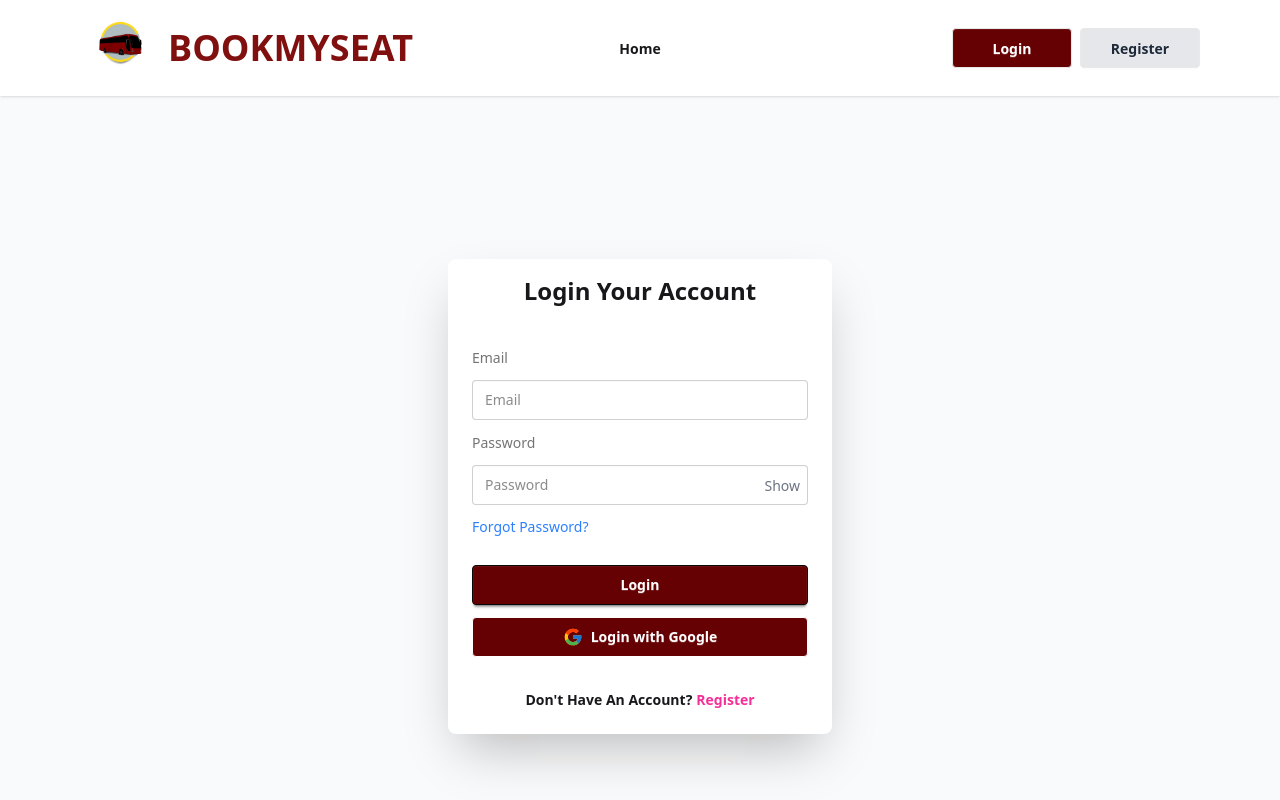
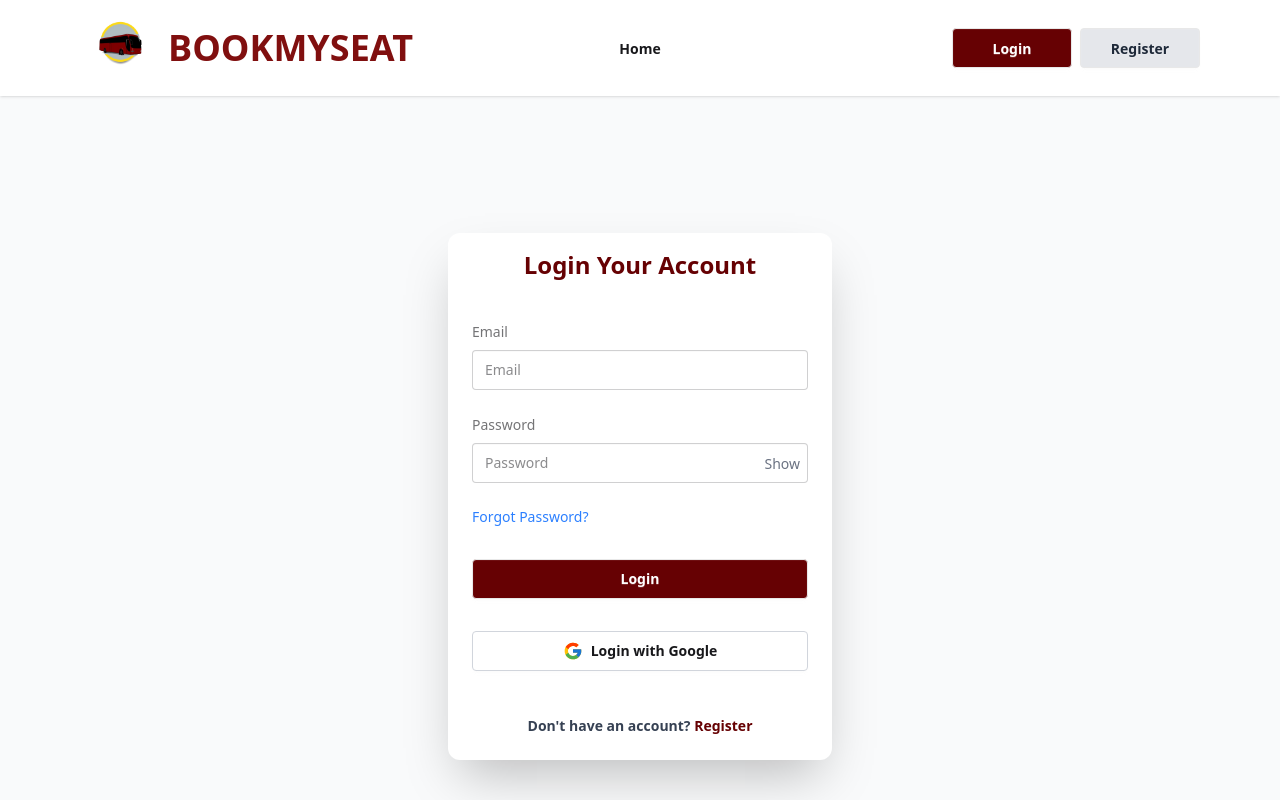
Before and after one commit to shakib-ahmmed/book-my-seat, a React (Vite) app: page /auth/login in a window 1280 px wide. Shown: the top 800 px of the page. Built offline with nearby package versions, Linux system fonts and the light colour scheme; no server answers.

Commit message:
advertisementsection added

```diff
--- a/src/Pages/Login.jsx
+++ b/src/Pages/Login.jsx
@@ -6,53 +6,48 @@ import 'react-toastify/dist/ReactToastify.css';
 import { FcGoogle } from "react-icons/fc";
 
 const Login = () => {
-    const [error, setError] = useState("");
     const [showPassword, setShowPassword] = useState(false);
-    const { loginUser, googleLogin, updateUserProfile, resetPassword } = useContext(AuthContext);
-
+    const { signIn, googleSignIn, updateUser, resetPassword } = useContext(AuthContext);
     const navigate = useNavigate();
     const location = useLocation();
     const from = location.state?.from?.pathname || '/';
 
-    const handleLogin = (e) => {
+    const handleLogin = async (e) => {
         e.preventDefault();
-        setError("");
-
         const form = e.target;
         const email = form.email.value;
         const password = form.password.value;
 
         if (!email || !password) {
-            toast.warn("Please enter both email and password");
+            toast.warn("Please enter both email and password", { position: "top-center" });
             return;
         }
 
-        loginUser(email, password)
-            .then(() => {
+        try {
+            await signIn(email, password);
             toast.success("Login successful!", { position: "top-center" });
             navigate(from, { replace: true });
-            })
-            .catch((err) => {
-                toast.error(`Login failed: ${err.message}`, { position: "top-center" });
-            });
+        } catch (error) {
+            toast.error(`Login failed: ${error.message}`, { position: "top-center" });
+        }
     };
-    const handleGoogleLogin = () => {
-        googleLogin()
-            .then((result) => {
+
+    const handleGoogleLogin = async () => {
+        try {
+            const result = await googleSignIn();
             const user = result.user;
-                updateUserProfile(user.displayName, user.photoURL);
+            await updateUser({ displayName: user.displayName, photoURL: user.photoURL });
             toast.success("Logged in with Google!", { position: "top-center" });
             navigate(from, { replace: true });
-            })
-            .catch((error) => {
+        } catch (error) {
             toast.error(`Google login failed: ${error.message}`, { position: "top-center" });
-            });
+        }
     };
 
     const handleForgotPassword = async () => {
         const email = prompt("Enter your email to reset password:");
         if (!email) {
-            toast.warn("Please enter your email first");
+            toast.warn("Please enter your email first", { position: "top-center" });
             return;
         }
 
@@ -65,11 +60,11 @@ const Login = () => {
     };
 
     return (
-        <div className='flex justify-center min-h-screen items-center bg-gray-50'>
-            <div className="card bg-base-100 w-full max-w-sm shadow-2xl">
-                <h2 className='text-2xl font-semibold text-center py-4'>Login Your Account</h2>
-                <form onSubmit={handleLogin} className="card-body">
-                    <fieldset className="space-y-3">
+        <div className='flex justify-center items-center min-h-screen bg-gray-50'>
+            <div className="card bg-white w-full max-w-sm shadow-2xl rounded-xl">
+                <h2 className='text-2xl font-semibold text-center py-4 text-[#660103]'>Login Your Account</h2>
+                <form onSubmit={handleLogin} className="card-body space-y-4">
+                    <div className="space-y-2">
                         <label className="label">Email</label>
                         <input
                             name='email'
@@ -78,7 +73,9 @@ const Login = () => {
                             placeholder="Email"
                             required
                         />
+                    </div>
 
+                    <div className="space-y-2">
                         <label className="label">Password</label>
                         <div className="relative">
                             <input
@@ -96,8 +93,7 @@ const Login = () => {
                                 {showPassword ? "Hide" : "Show"}
                             </button>
                         </div>
-
-                        {error && <p className='text-red-600'>{error}</p>}
+                    </div>
 
                     <p
                         onClick={handleForgotPassword}
@@ -106,22 +102,26 @@ const Login = () => {
                         Forgot Password?
                     </p>
 
-                        <button type='submit' className="btn bg-[#660103] text-white font-semibold btn-neutral w-full mt-4">Login</button>
+                    <button
+                        type='submit'
+                        className="btn bg-[#660103] text-white font-semibold w-full mt-2 hover:bg-[#800f0f]"
+                    >
+                        Login
+                    </button>
 
                     <button
                         type="button"
                         onClick={handleGoogleLogin}
-                            className="btn bg-[#660103] text-white font-semibold btn-outline w-full flex items-center justify-center gap-2"
+                        className="btn bg-white border border-gray-300 w-full flex items-center justify-center gap-2 mt-2 hover:bg-gray-100"
                     >
                         <FcGoogle size={20} />
                         Login with Google
                     </button>
 
-                        <p className='font-semibold text-center pt-5'>
-                            Don't Have An Account?
-                            <Link to="/auth/registration" className='text-secondary ml-1'>Register</Link>
+                    <p className='font-semibold text-center pt-5 text-gray-700'>
+                        Don't have an account?{' '}
+                        <Link to="/auth/registration" className='text-[#660103] hover:underline'>Register</Link>
                     </p>
-                    </fieldset>
                 </form>
             </div>
             <ToastContainer />
--- a/src/components/AdvertisementSection.jsx
+++ b/src/components/AdvertisementSection.jsx
@@ -0,0 +1,65 @@
+import React, { createContext, useEffect, useState } from "react";
+import app from "../firebase/firebase.config";
+import {
+    getAuth,
+    GoogleAuthProvider,
+    onAuthStateChanged,
+    createUserWithEmailAndPassword,
+    signInWithEmailAndPassword,
+    signInWithPopup,
+    updateProfile,
+    signOut,
+    sendPasswordResetEmail
+} from "firebase/auth";
+
+export const AuthContext = createContext();
+
+const auth = getAuth(app); // ✅ Modular v9 syntax
+
+const AuthProvider = ({ children }) => {
+    const [user, setUser] = useState(null);
+    const [loading, setLoading] = useState(true);
+
+    const googleProvider = new GoogleAuthProvider();
+
+    const createUser = (email, password) =>
+        createUserWithEmailAndPassword(auth, email, password);
+
+    const signIn = (email, password) =>
+        signInWithEmailAndPassword(auth, email, password);
+
+    const googleSignIn = () => signInWithPopup(auth, googleProvider);
+
+    const updateUser = (data) => updateProfile(auth.currentUser, data);
+
+    const resetPassword = (email) => sendPasswordResetEmail(auth, email);
+
+    const logOut = () => signOut(auth);
+
+    useEffect(() => {
+        const unsubscribe = onAuthStateChanged(auth, (currentUser) => {
+            setUser(currentUser);
+            setLoading(false);
+        });
+        return () => unsubscribe();
+    }, []);
+
+    return (
+        <AuthContext.Provider
+            value={{
+                user,
+                loading,
+                createUser,
+                signIn,
+                googleSignIn,
+                logOut,
+                updateUser,
+                resetPassword,
+            }}
+        >
+            {children}
+        </AuthContext.Provider>
+    );
+};
+
+export default AuthProvider;
```
Lines whose indentation alone changed are shown as unchanged.
